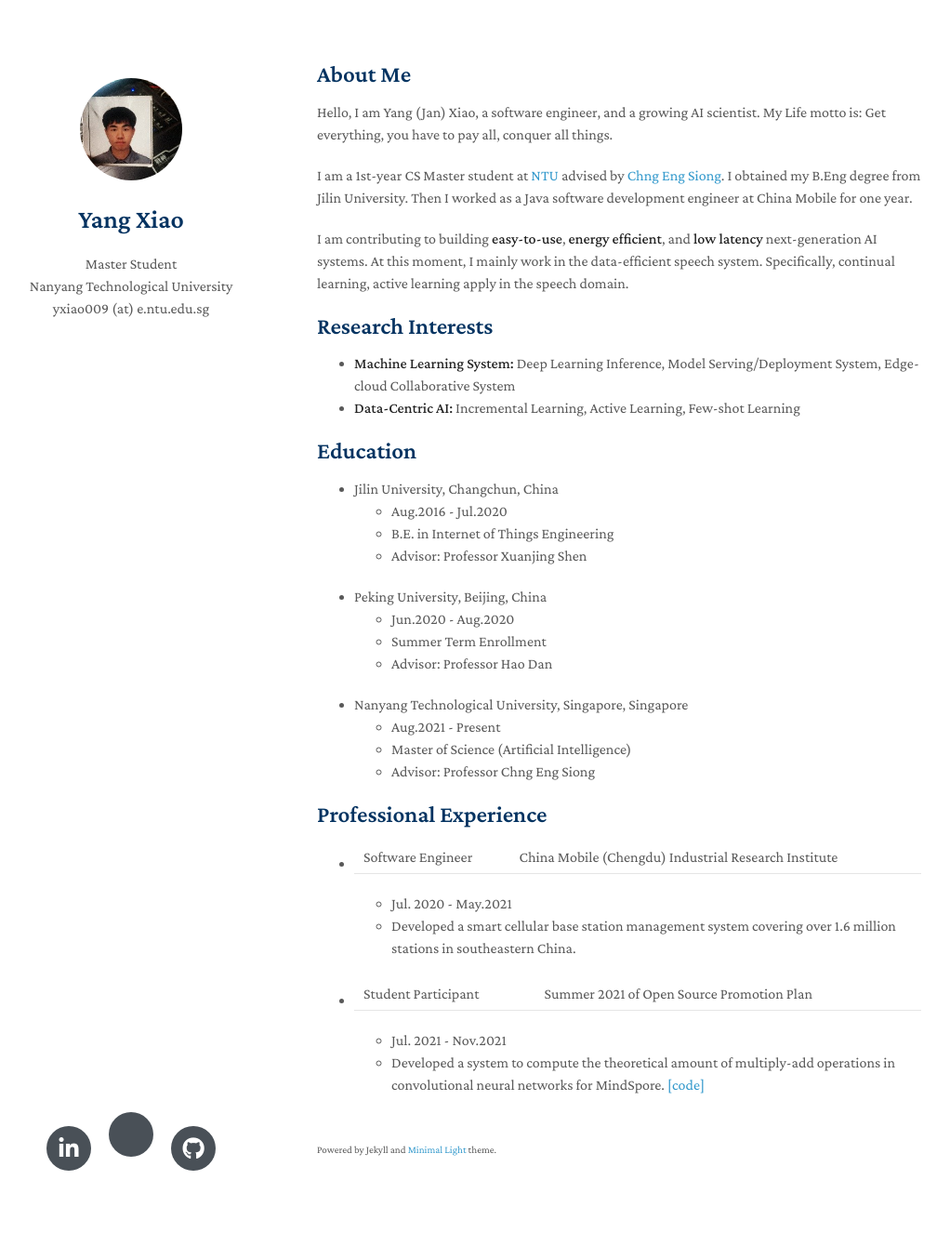
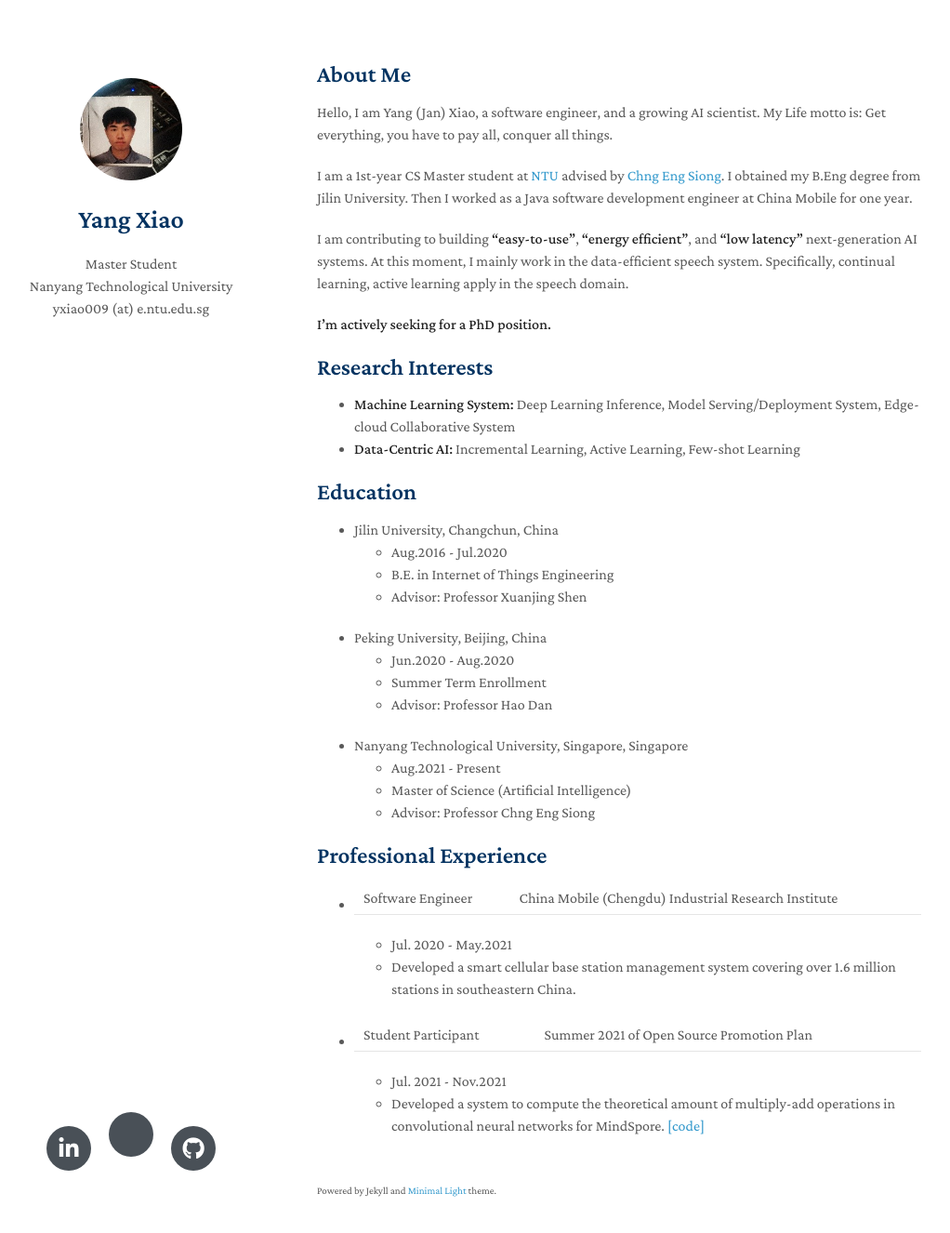
Before and after one commit to swagshaw/swagshaw.github.io, a Jekyll site: the page built from index.md, in a window 1280 px wide and 1361 px high. Shown: the top 1326 px of the window at 93% size, without its empty margins (129-1151 px from the left). Built offline with Jekyll 4.4.1, drawn with Linux system fonts in a browser that asks for light colours; nearby versions of some CDN libraries; a style sheet for code colours, icons or effects is not loaded; our own code applies the rules of GitHub Pages for plain Markdown files.

Commit message:
Update index.md

```diff
--- a/index.md
+++ b/index.md
@@ -10,7 +10,9 @@ My Life motto is: Get everything, you have to pay all, conquer all things.
 I am a 1st-year CS Master student at [NTU](https://www.ntu.edu.sg/) advised by [Chng Eng Siong](https://personal.ntu.edu.sg/aseschng/default.html).
 I obtained my B.Eng degree from Jilin University. Then I worked as a Java software development engineer at China Mobile for one year.
 
-I am contributing to building **easy-to-use**, **energy efficient**, and  **low latency** next-generation AI systems. At this moment, I mainly work in the data-efficient speech system. Specifically, continual learning, active learning apply in the speech domain.
+I am contributing to building **"easy-to-use"**, **"energy efficient"**, and  **"low latency"** next-generation AI systems. At this moment, I mainly work in the data-efficient speech system. Specifically, continual learning, active learning apply in the speech domain.
+
+**I'm actively seeking for a PhD position.**
 
 ## Research Interests
 
```
